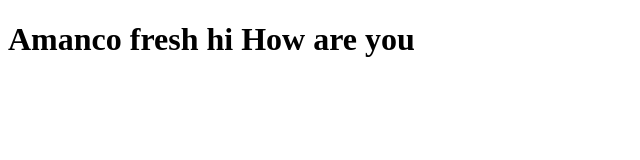
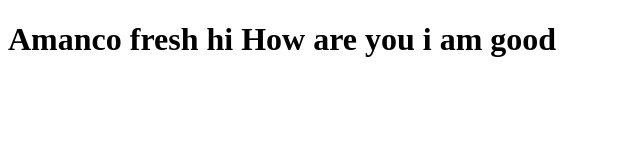
Before and after one commit to Rafeequevk/datewithgit, a plain HTML site: page Index.html in a window 1280 px wide. Shown: the whole page, without its empty margins (0-640 px from the left). Drawn offline with Linux system fonts and the light colour scheme.

Commit message:
responded to greeting

```diff
--- a/Index.html
+++ b/Index.html
@@ -10,6 +10,8 @@
     <h1>
         Amanco fresh
         hi How are you
+        i am good
+
     </h1>
 </body>
 </html>
```
